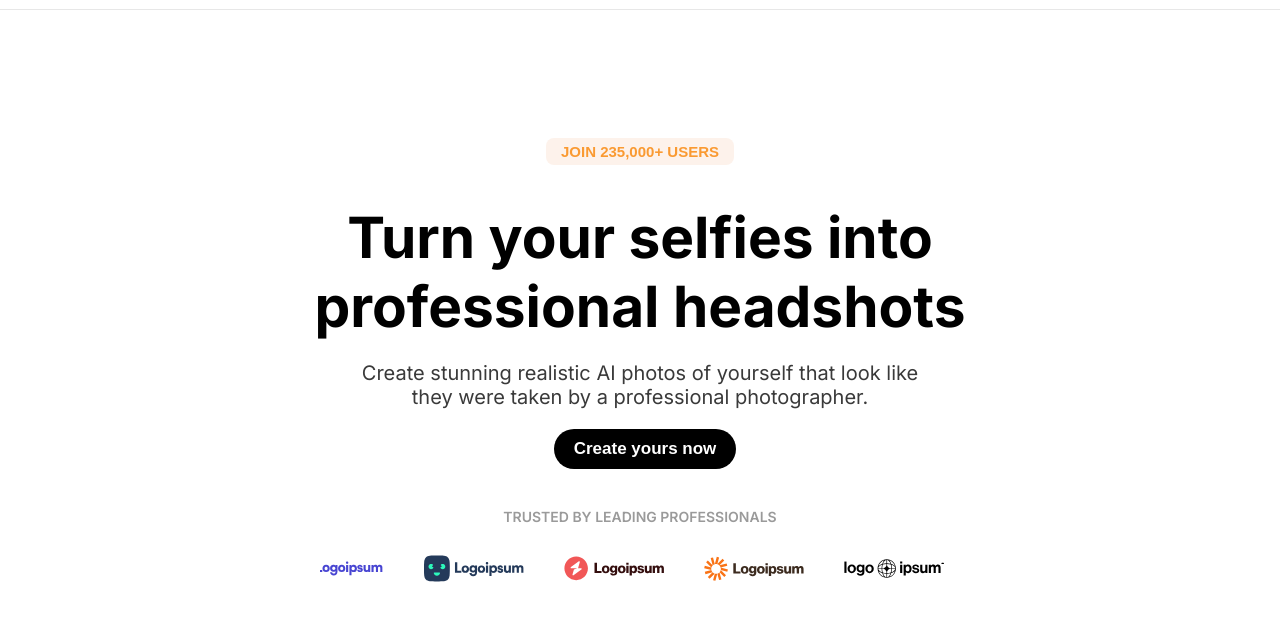
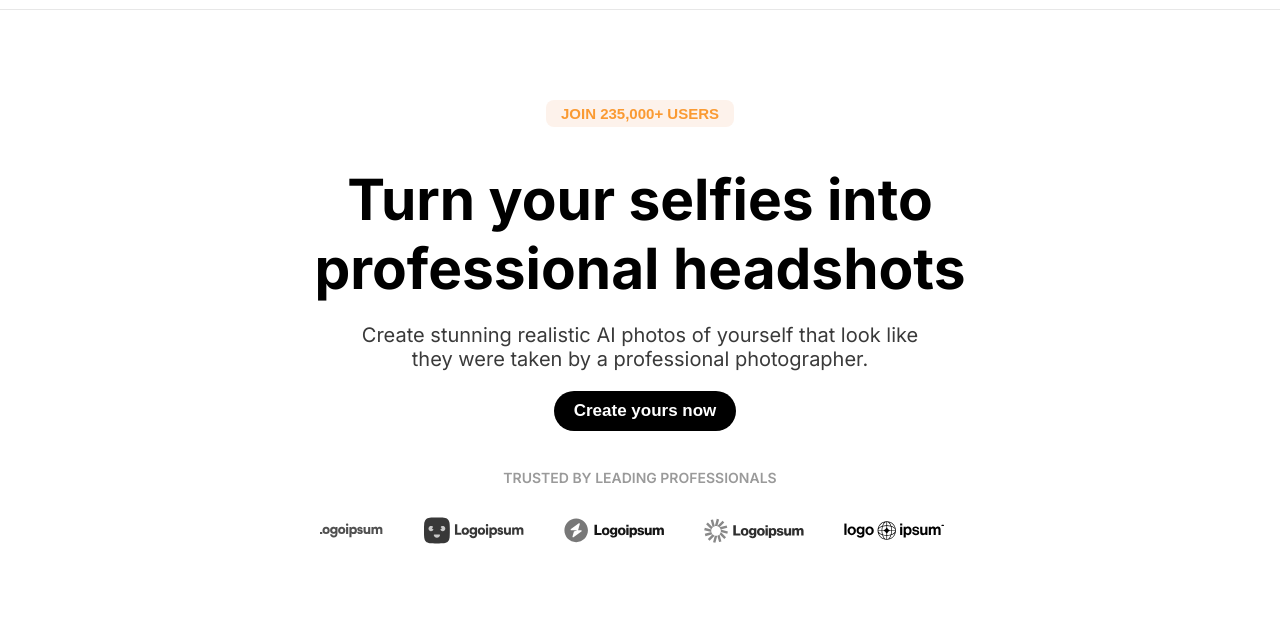
Before and after one commit to knockabid/100Day-challange-1, a plain HTML site: page index.html in a window 1280 px wide. Shown: the part 52-672 px from the top of the page. Drawn offline with Linux system fonts and the light colour scheme.

Commit message:
added css filter

```diff
--- a/style.css
+++ b/style.css
@@ -52,7 +52,7 @@ margin: 0px 0px 0px 10px ;
     flex-direction: column;
     justify-content: center;
     align-items: center;
-   padding-top: 10%;
+   padding-top: 7%;
 }
 
 .hero-container .hero-btn{
@@ -127,4 +127,5 @@ margin: 0px 0px 0px 10px ;
 .slide img{
     width:100px;
     padding: 0px 20px;
+    filter: grayscale(100%);
 }
```
